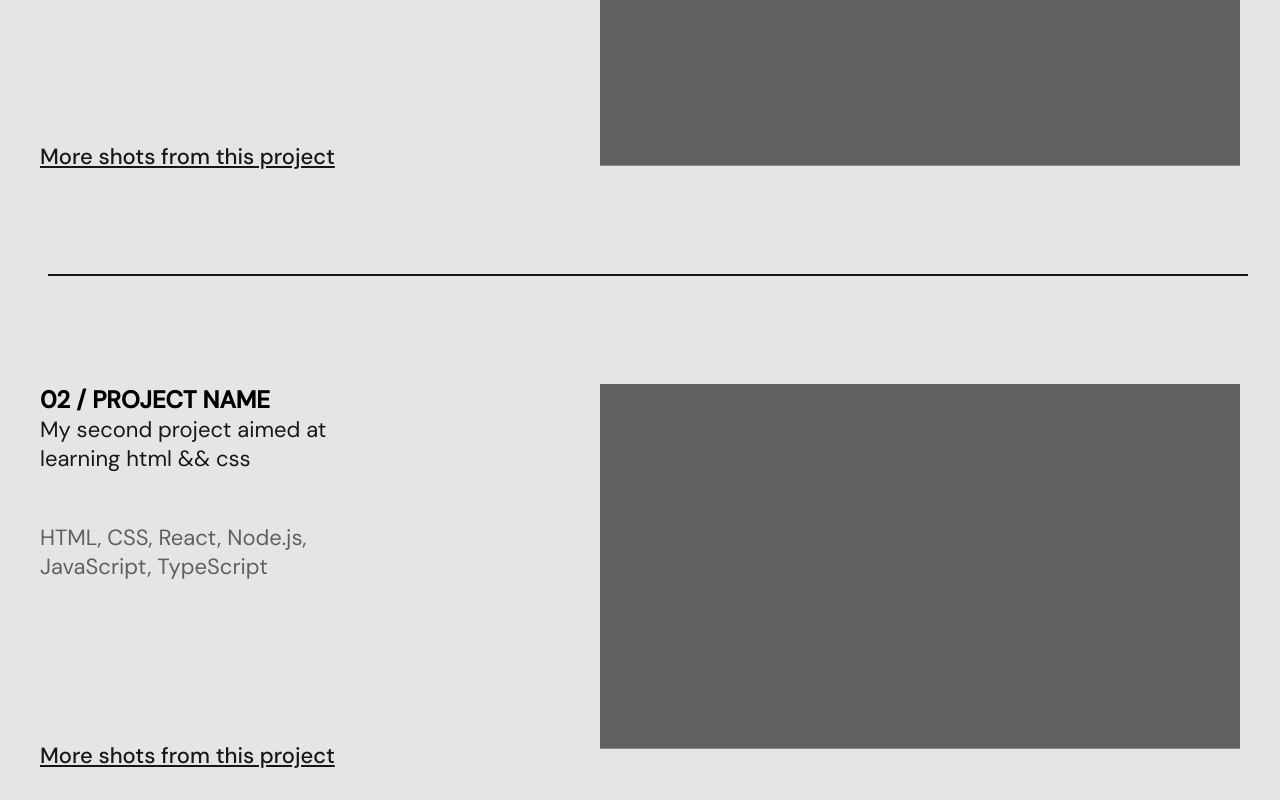
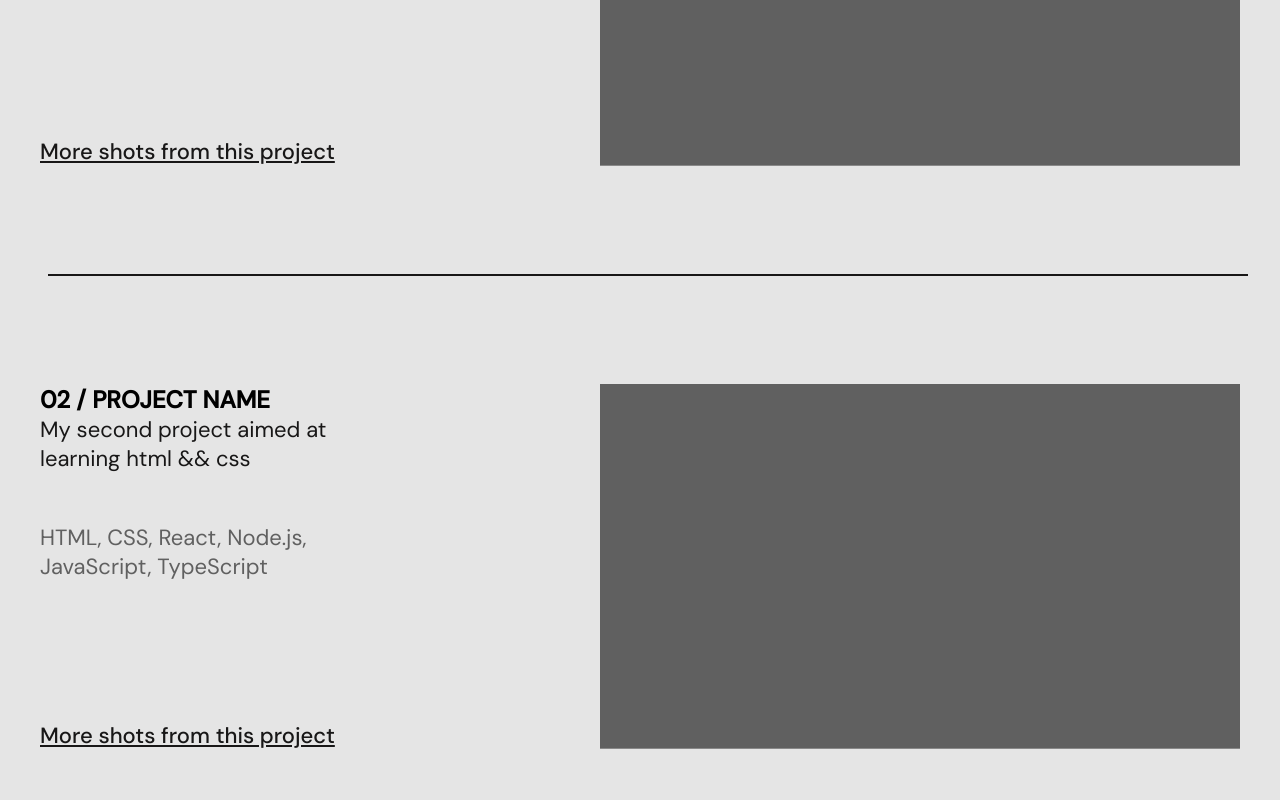
Before and after one commit to ViktoryiaStoliar/sitetast, a plain HTML site: page page/index.html in a window 1280 px wide. Shown: the part 800-1600 px from the top of the page. Drawn offline with Linux system fonts and the light colour scheme.

Commit message:
first page

```diff
--- a/style/index.css
+++ b/style/index.css
@@ -92,12 +92,24 @@ footer .name {
 .box-three {
     display: flex;
     justify-content: space-between;
+
+}
+
+.box-one, .box-two, .box-three{
     margin-top: 83px;
 }
 
-.first-project, .second-project, .third-project  {
+.first-project,
+.third-project {
     width: 356px;
     height: 365px;
+    display: flex;
+    flex-direction: column;
+}
+
+.second-project {
+    width: 310px;
+    height: 320px;
     display: flex;
     flex-direction: column;
 }
@@ -130,7 +142,7 @@ footer .name {
     font: 500 22px 'DM Sans';
     color: #181717;
     text-decoration: underline;
-    margin-top: 160px;
+    margin-top: 140px;
 }
 
 .img-malevich {
```
